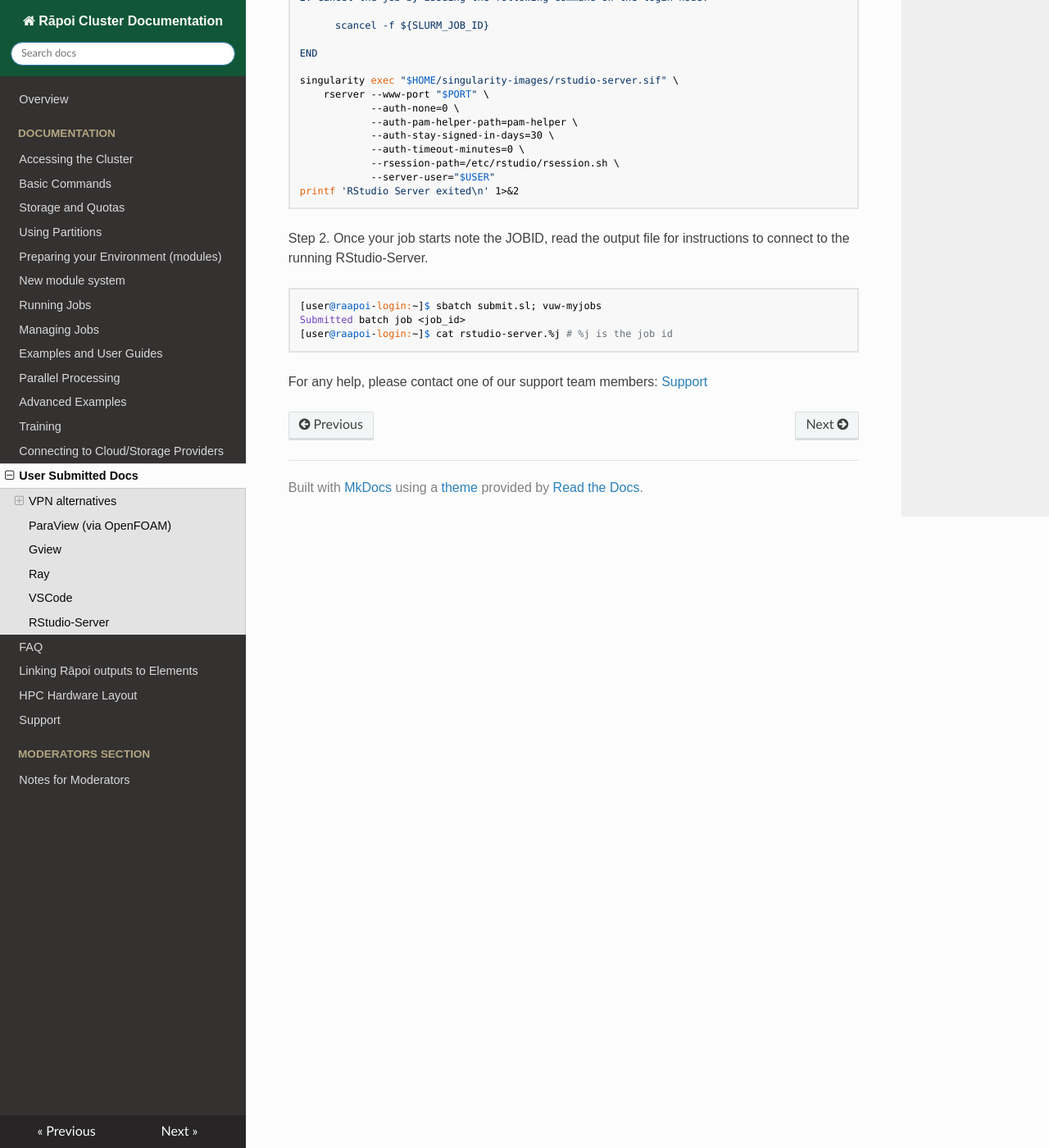
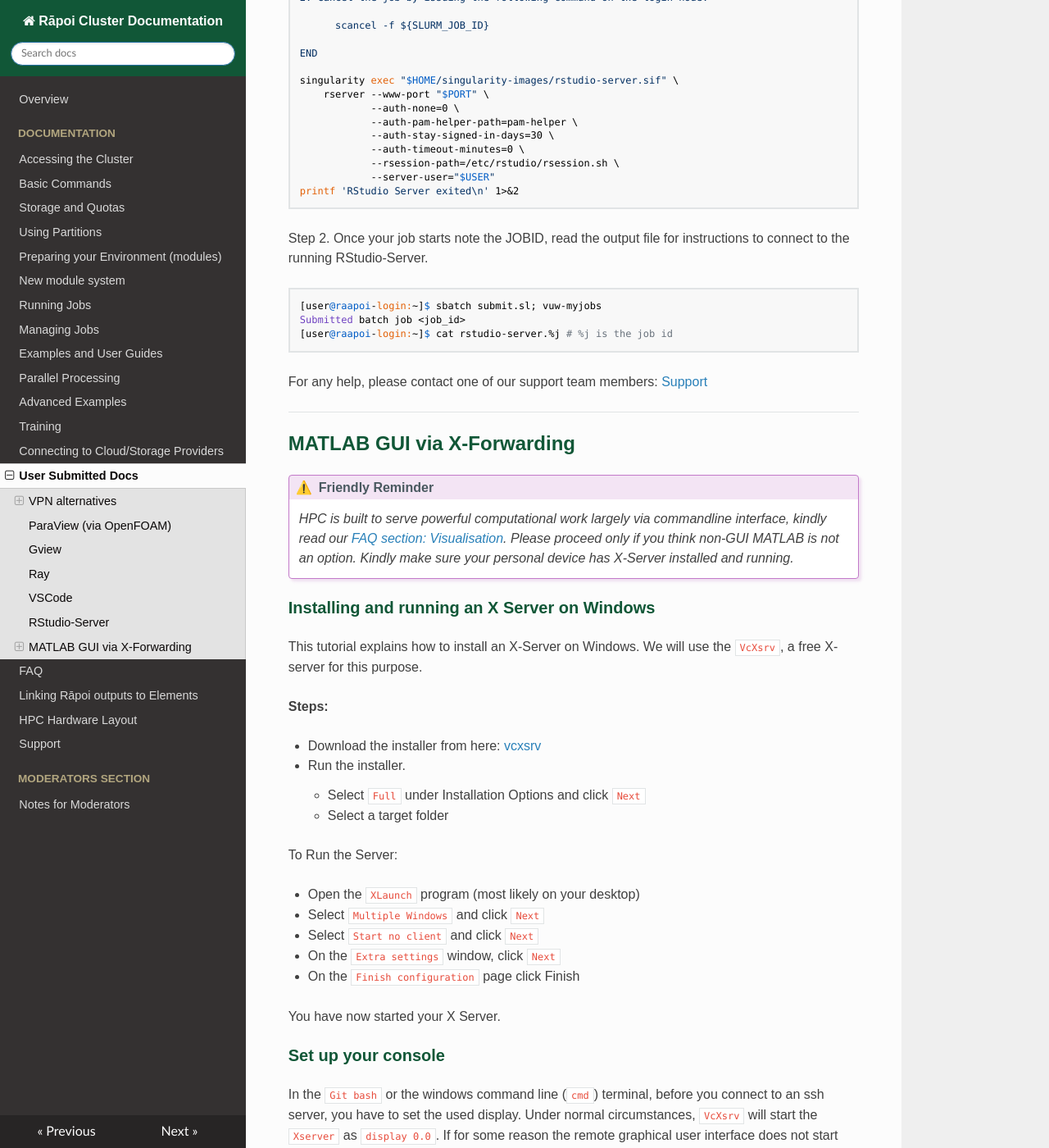
Before and after one commit to vuw-research-computing/raapoi-docs, an MkDocs documentation site: the page built from docs/usersub.md, in a window 1280 px wide and 1400 px high, scrolled down 9900 px. Shown: the whole window at 82% size. Built offline with MkDocs 1.6.1, drawn with Linux system fonts in a browser that asks for light colours; nearby versions of some CDN libraries; some web fonts are replaced; a script that is not in the unit is left out; some of the changed text lies outside the part shown.

Commit message:
Update MATLAB GUI Instructions
Update docs

````diff
--- a/docs/usersub.md
+++ b/docs/usersub.md
@@ -35,3 +35,9 @@ This is user submitted documentation.  This will eventually contain tip and tric
 {%
    include-markdown "usersub/rstudio-server.md"
 %}
+
+---
+
+{%
+   include-markdown "usersub/matlab-gui.md"
+%}
--- /dev/null
+++ b/docs/usersub/matlab-gui.md
@@ -0,0 +1,73 @@
+## MATLAB GUI via X-Forwarding
+
+!!! Warning "Friendly Reminder"
+    *HPC is built to serve powerful computational work largely via commandline interface, kindly read our [FAQ section: Visualisation](../faq.md#visualisation). Please proceed only if you think non-GUI MATLAB is not an option. Kindly make sure your personal device has X-Server installed and running.*
+
+### Installing and running an X Server on Windows
+
+This tutorial explains how to install an X-Server on Windows. We will use the `VcXsrv`, a free X-server for this purpose.
+
+**Steps:**
+
+- Download the installer from here: [vcxsrv](https://sourceforge.net/projects/vcxsrv/files/latest/download)
+
+- Run the installer.
+
+    - Select `Full` under Installation Options and click `Next`
+    - Select a target folder
+
+To Run the Server:
+
+- Open the `XLaunch` program (most likely on your desktop)
+
+- Select `Multiple Windows` and click `Next`
+
+- Select `Start no client` and click `Next`
+
+- On the `Extra settings` window, click `Next`
+
+- On the `Finish configuration` page click Finish
+
+You have now started your X Server.
+
+### Set up your console
+In the `Git bash` or the windows command line (`cmd`) terminal, before you connect to an ssh server, you have to set the used display. Under normal circumstances, `VcXsrv` will start the `Xserver` as `display 0.0`. If for some reason the remote graphical user interface does not start later on, you can check, the actual display by right-clicking on the tray-icon of the `X Server` and select `Show log`. Search for `DISPLAY` in the log file, and you will find something like:
+
+```
+DISPLAY=127.0.0.1:0.0
+```
+
+In your terminal enter:
+
+```
+set DISPLAY=127.0.0.1:0.0
+```
+
+Now you are set up to connect to the server of your choice via:
+
+```
+ssh -Y <username>@raapoi.vuw.ac.nz
+```
+
+Notice, that on windows you will likely need the `-Y` flag for `X Server` connections, since it seems `-X` does not normally work.
+
+### On _Rāpoi_
+
+Once logged in allocate resources for an interactive session
+```bash
+RAAPOI_USERNAME@raapoi-login:~$ srun --x11 -t0-01:00:00 -wamd01n01 --ntasks=8 --mem=32G --pty bash
+```
+
+!!! Tip
+    Extend the time to maximum 5 hours with `-t0-04:59:59`
+
+After your job starts and the prompt changes, run `matlab` and you'll see MATLAB GUI Window on your personal device.
+
+```bash
+RAAPOI_USERNAME@amd01n01:~$ module use /home/software/tools/eb_modulefiles/all/Core
+RAAPOI_USERNAME@amd01n01:~$ module load MATLAB/2024a
+RAAPOI_USERNAME@amd01n01:~$ module load fosscuda/2020b
+RAAPOI_USERNAME@amd01n01:~$ matlab -softwareopengl
+```
+
+For any help, please contact one of our support team members: [Support](../support.md)
````
